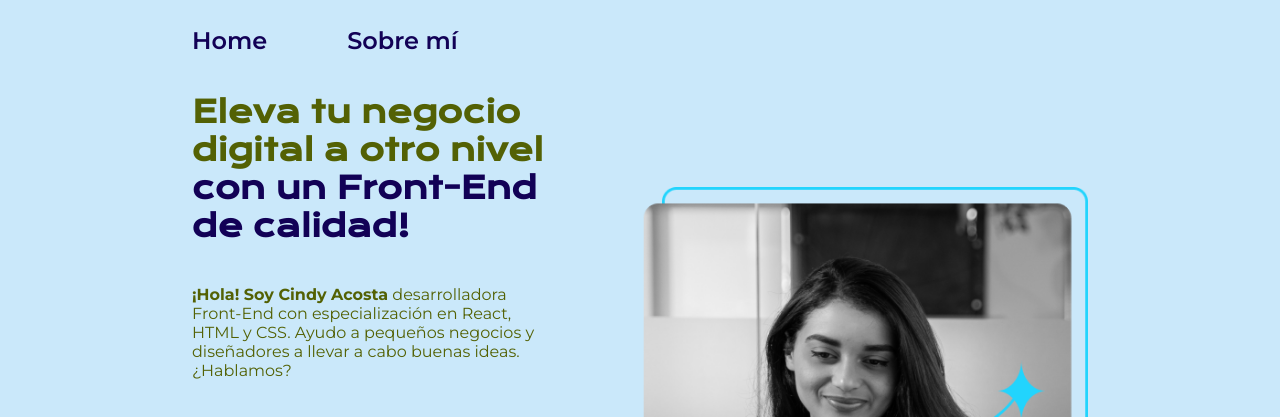
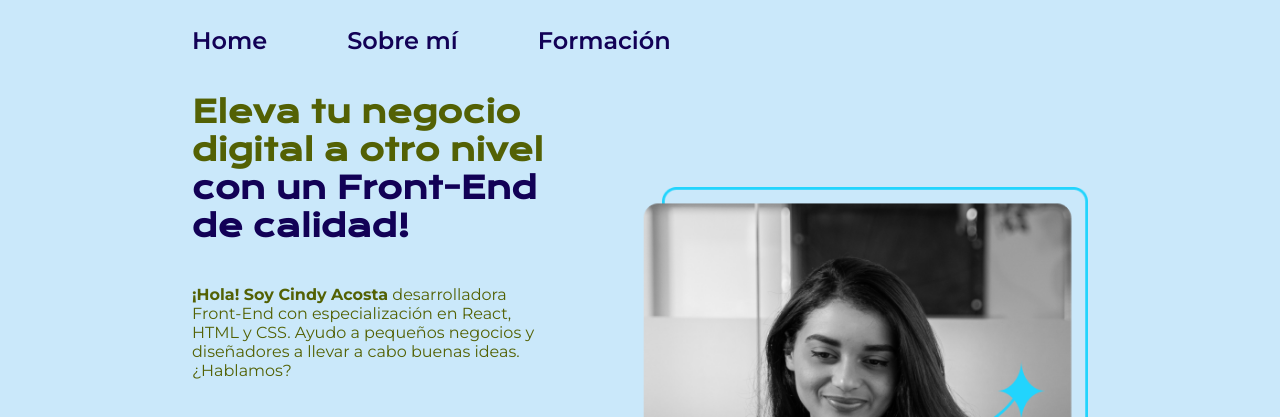
Before and after one commit to cindyacostap/portafolio, a plain HTML site: page index.html in a window 1280 px wide. Shown: the top 417 px of the page. Drawn offline with nearby package versions, Linux system fonts and the light colour scheme.

Commit message:
Update index.html

```diff
--- a/index.html
+++ b/index.html
@@ -12,6 +12,7 @@
         <nav class="header__menu">
             <a class="header__menu__link" href="index.html">Home</a>
             <a class="header__menu__link" href="about.html">Sobre mí</a>
+            <a class="header__menu__link" href="about.html">Formación</a>
 
         </nav>
    </header>
```
